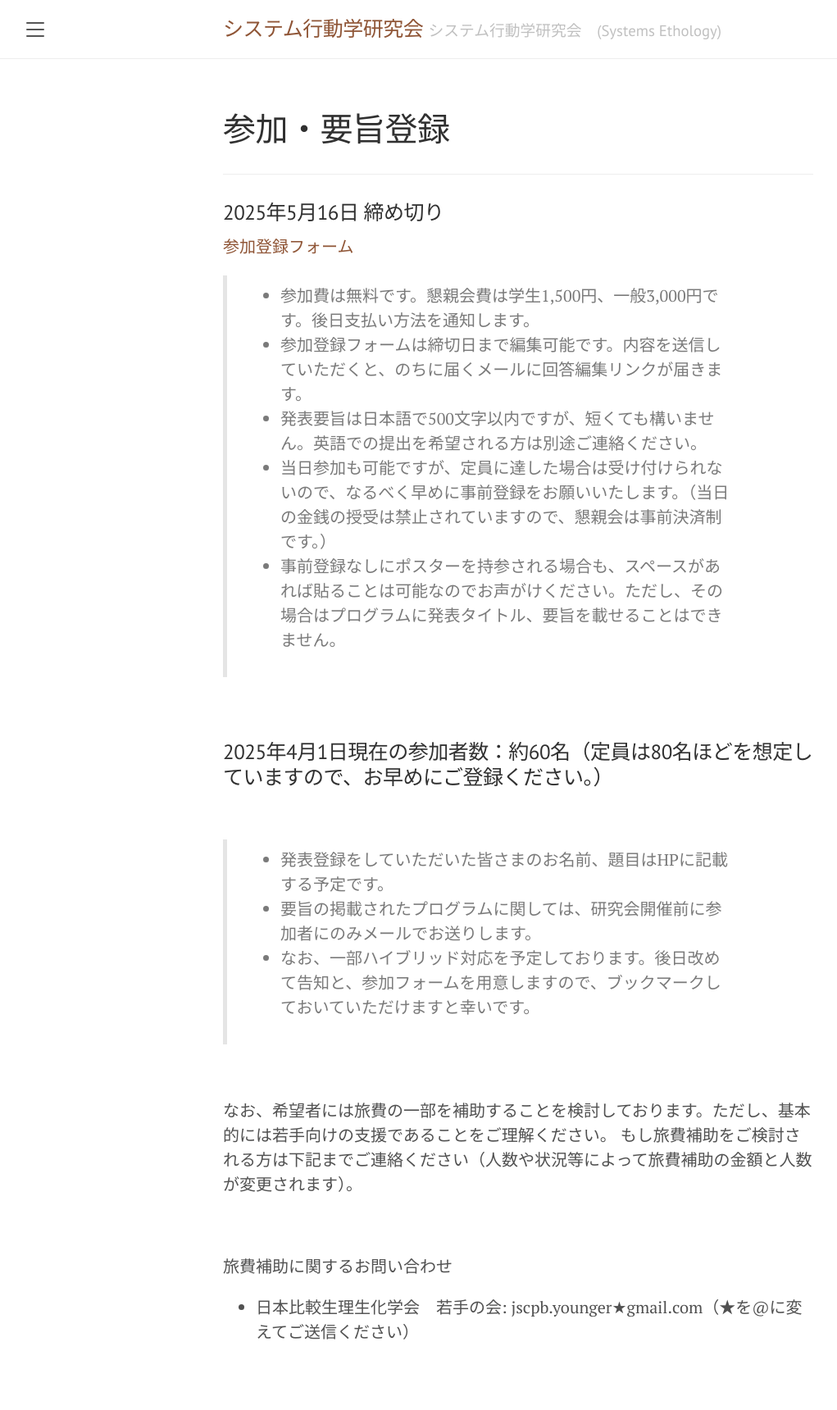
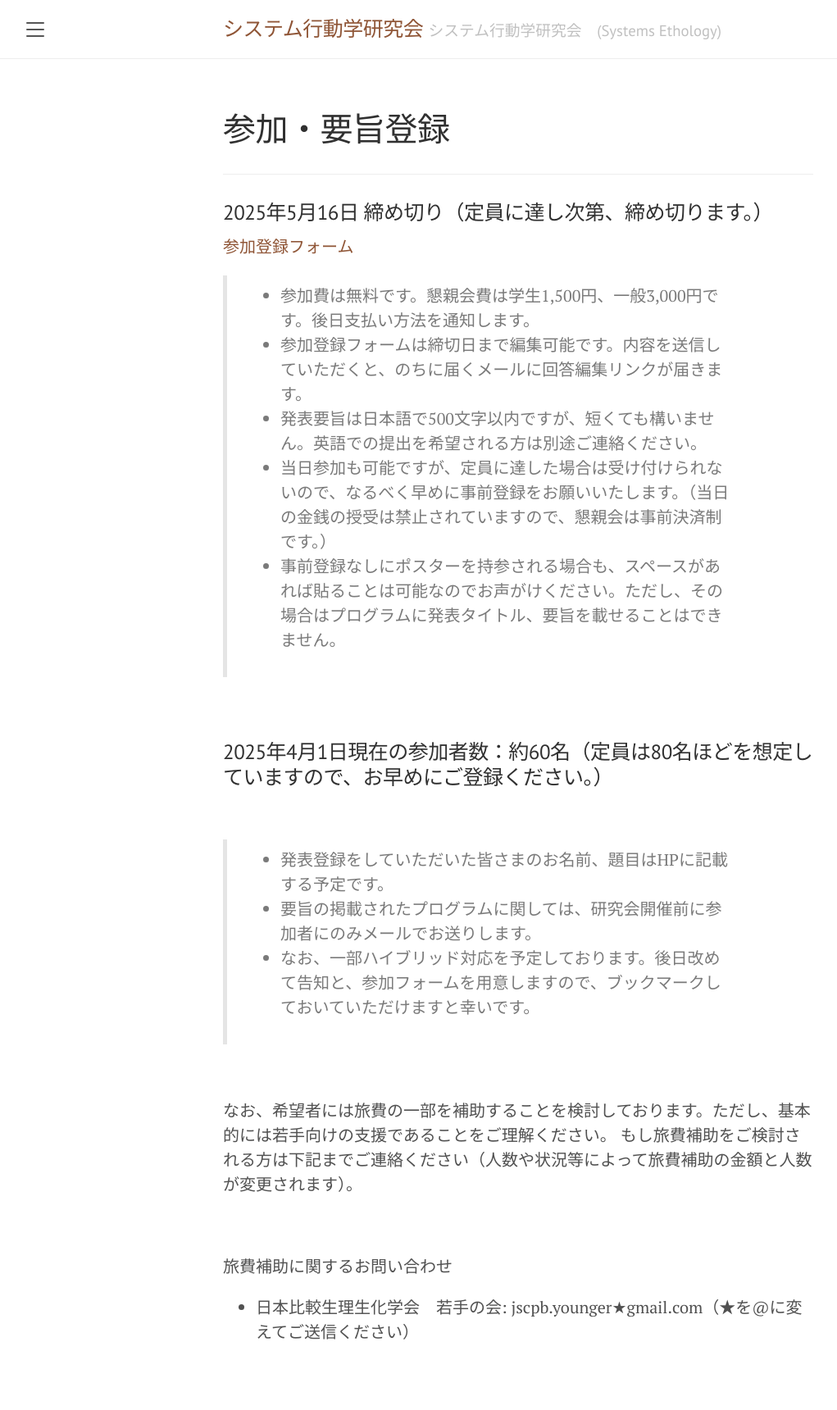
Before and after one commit to SystemsEthology/website, a Jekyll site: the page built from event_01/conference01_join.md, in a window 1280 px wide. Shown: the whole page at 82% size, without its empty margins (8-1029 px from the left). Built offline with Jekyll 4.4.1, drawn with Linux system fonts in a browser that asks for light colours.

Commit message:
Update conference01_join.md

```diff
--- a/event_01/conference01_join.md
+++ b/event_01/conference01_join.md
@@ -5,7 +5,7 @@ order: 4
 ---
 ***
 
-### 2025年5月16日 締め切り
+### 2025年5月16日 締め切り（定員に達し次第、締め切ります。）
 
 <a href="https://docs.google.com/forms/d/e/1FAIpQLSfq8GA7E7LMyP78fGL7rFZV4hzA1bGYx6zy3UzEb74pd0jR1g/viewform?usp=dialog" target="_blank" rel="noopener noreferrer">参加登録フォーム</a>
 
```
